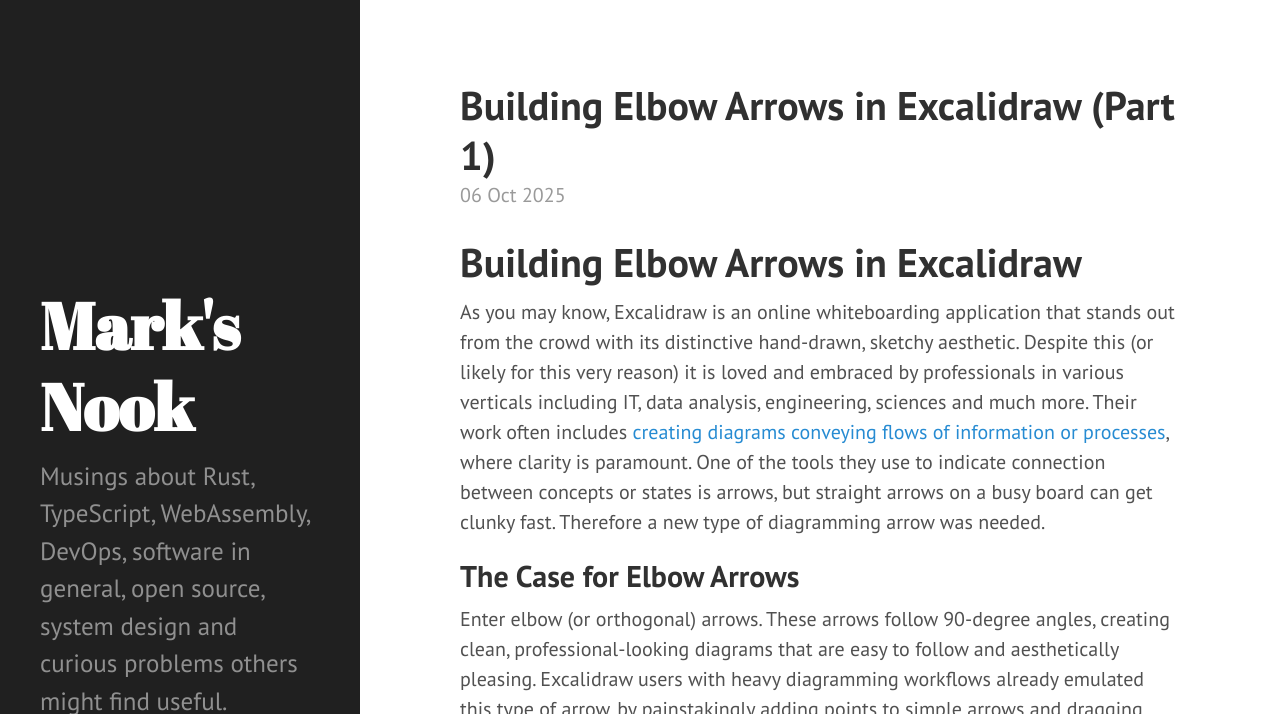
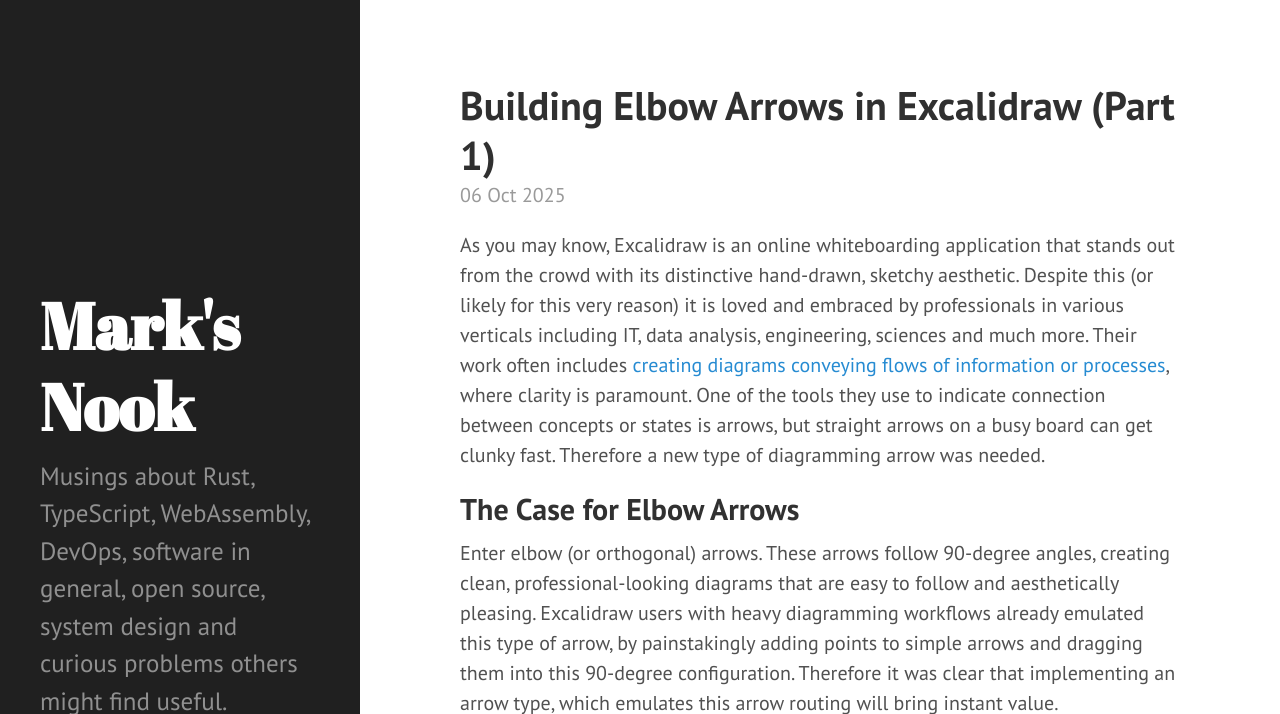
Before and after one commit to mtolmacs/mtolmacs.github.io, a Jekyll site: the page built from _posts/2025-10-06-building-elbow-arrows-in-excalidraw-part-1.md, in a window 1280 px wide and 900 px high, cut to the strip 0-714 px from the top of the window. Built offline with Jekyll 4.4.1, drawn with Linux system fonts in a browser that asks for light colours.

Commit message:
fix: Elbow arrow double heading
Signed-off-by: Mark Tolmacs <mark@lazycat.hu>

```diff
--- a/_posts/2025-10-06-building-elbow-arrows-in-excalidraw-part-1.md
+++ b/_posts/2025-10-06-building-elbow-arrows-in-excalidraw-part-1.md
@@ -5,8 +5,6 @@
 canonical_url: 'https://plus.excalidraw.com/blog/building-elbow-arrows-part-one'
 description: 'Introducing elbow (or orthogonal) arrows for diagramming in Excalidraw was a challenge to get right. In part 1 of this technical deep-dive we explore the motivation and the first naive approach we took on this journey.'
 ---
-
-# Building Elbow Arrows in Excalidraw
 
 As you may know, Excalidraw is an online whiteboarding application that stands out from the crowd with its distinctive hand-drawn, sketchy aesthetic. Despite this (or likely for this very reason) it is loved and embraced by professionals in various verticals including IT, data analysis, engineering, sciences and much more. Their work often includes [creating diagrams conveying flows of information or processes](https://plus.excalidraw.com/use-cases/flowchart), where clarity is paramount. One of the tools they use to indicate connection between concepts or states is arrows, but straight arrows on a busy board can get clunky fast. Therefore a new type of diagramming arrow was needed.
 
```
